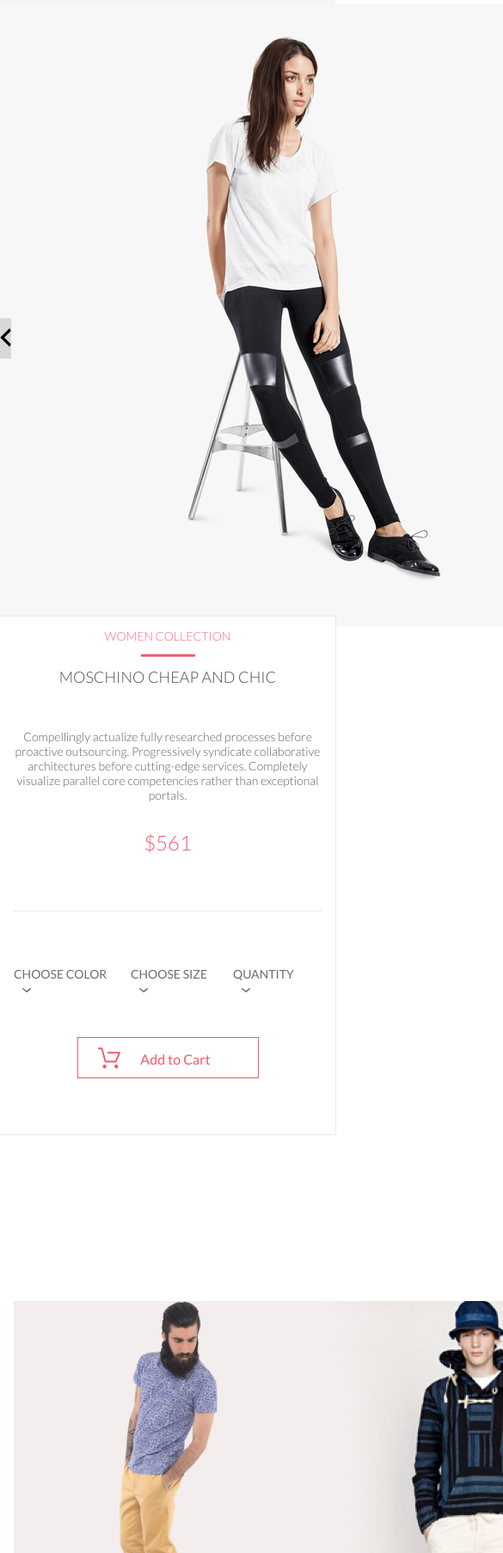
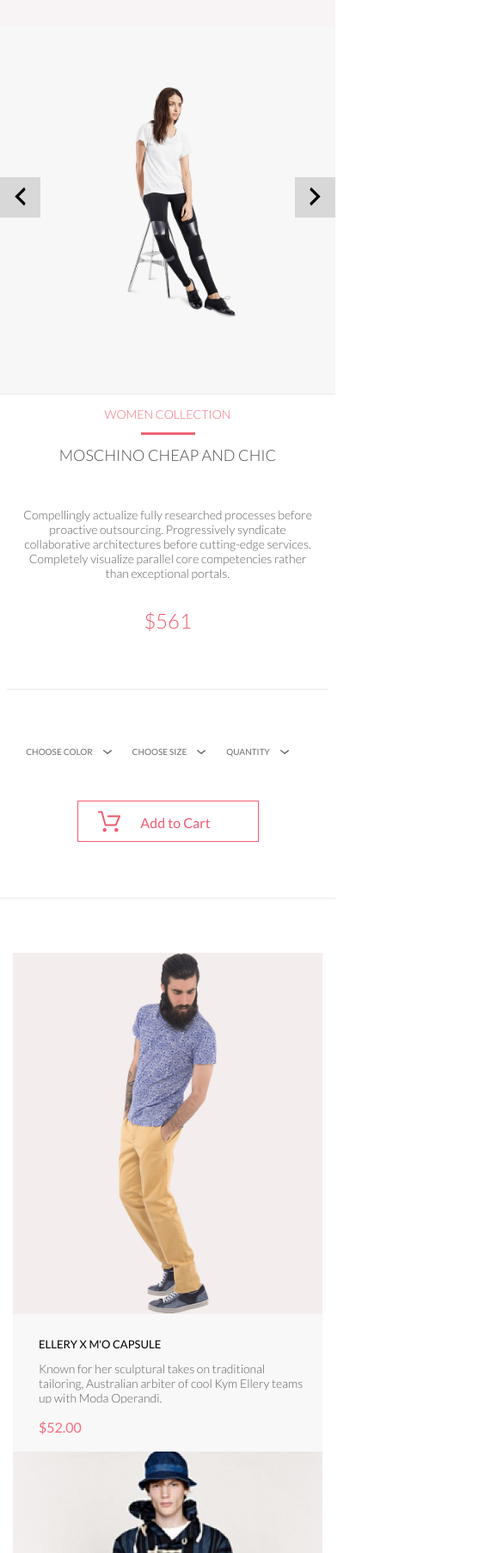
Before and after one commit to alexcoach030/ShopGB1, a website built with Parcel: page product.html in a window 390 px wide. Shown: the part 194-2000 px from the top of the page at 86% size, 585 px wide, since content can reach past the window. Built offline with nearby package versions, Linux system fonts and the light colour scheme.

Commit message:
done product responsive

```diff
--- a/css/main.less
+++ b/css/main.less
@@ -30,10 +30,6 @@
 .catalog-main{
   height: 2272px;
   margin-bottom: 128px;
-}
-
-.product-main{
-  height: 2728px;
 }
 
 .header-logo{
@@ -549,7 +545,7 @@
   outline: none;
   border: none;
   transition: 2s;
-  margin-left: -5px;
+  margin-left: -15px;
 }
 
 .subscribe-btn:hover{
@@ -1673,6 +1669,7 @@
 
   .recension{
     margin-top: 54px;
+    width: 70%;
   }
 
   .subscribe{
@@ -1706,11 +1703,22 @@
   .catalog-pagination{
     margin: 25px auto;
   }
+  .product-catalog{
+    margin-bottom: 128px;
+  }
+
+  .product-main{
+    min-height: 2997px;
+  }
+
+  .product-catalog-wrap{
+    justify-content: space-around;
+  }
 }
 
 @media screen and (max-width: 770px){
   .wrap{
-    padding: 0 16px;
+    padding: 0 8px;
   }
 
   .header-acc{
@@ -1801,11 +1809,14 @@
   }
 
   .recension{
-    width: 70%;
+    width: 100%;
   }
 
   .subscribe{
-    width: 70%;
+    width: 100%;
+    p{
+      font-size: 14px;
+    }
   }
 
   .footer{
@@ -1868,4 +1879,54 @@
   .catalog-main{
     height: 5017px;
   }
-}
+
+  .product-slider{
+    margin-top: -25px;
+    width: 100vw;
+    height: 110vw;
+    padding-top: 55px;
+    padding-bottom: 85px;
+  }
+
+  .product-slider-wrap{
+    img{
+      width: 65vw;
+    }
+  }
+
+  .product-description-wrap{
+    top: 0;
+  }
+
+  .catalog-checkbox{
+    .filter-text{
+      font-size: 10px;
+    }
+  }
+
+  .product-description-wrap{
+    margin-bottom: 64px;
+  }
+
+  .product-catalog-wrap{
+    flex-direction: column;
+    justify-content: space-between;
+    align-items: center;
+    .catalog-product{
+      margin-bottom: 0;
+    }
+  }
+
+  .product-description-text{
+    padding: 0 12px;
+  }
+
+  .product-catalog{
+    margin-bottom: 64px;
+  }
+
+  .product-main{
+    max-height: 3518px;
+  }
+
+}
--- a/product.html
+++ b/product.html
@@ -143,7 +143,7 @@
           <p class="catalog-product-price">$52.00</p>
         </a>
       </section>
-      <section class="catalog-product">
+      <section class="catalog-product catalog-product-hidden">
         <a href="#">
           <div class="bem-overflow_hidden"><img src="img/product-3.jpg" alt="catalog_product"></div>
           <p class="catalog-product-name">ELLERY X M'O CAPSULE</p>
```
Also changed, not shown: css/main.css, 1 other file.
